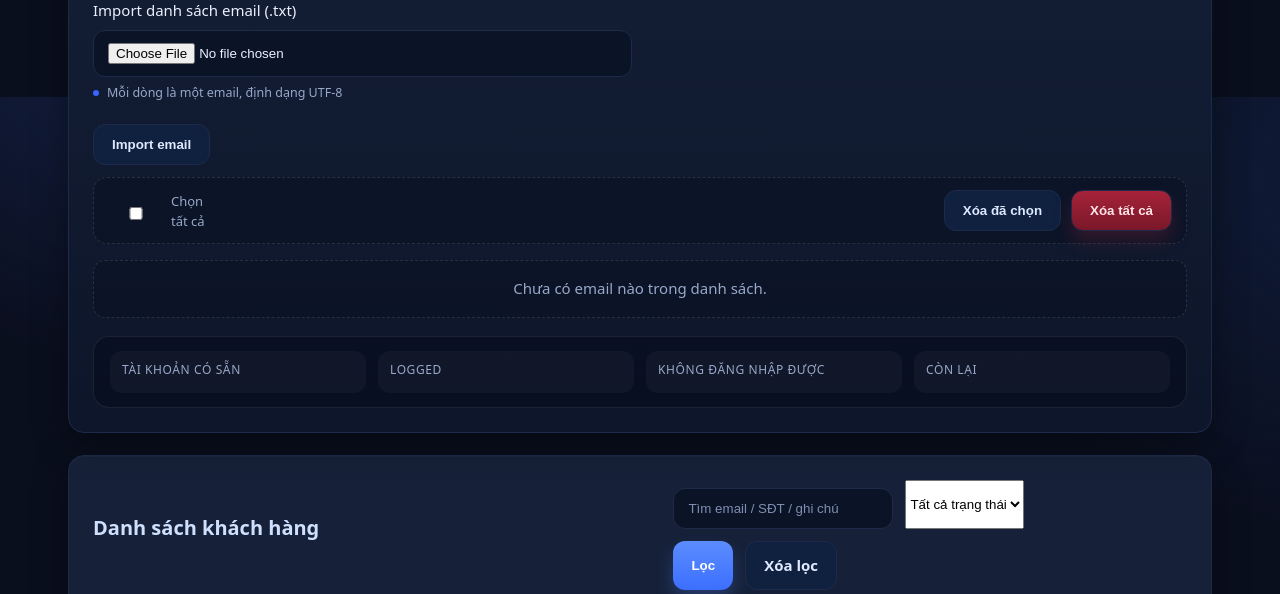
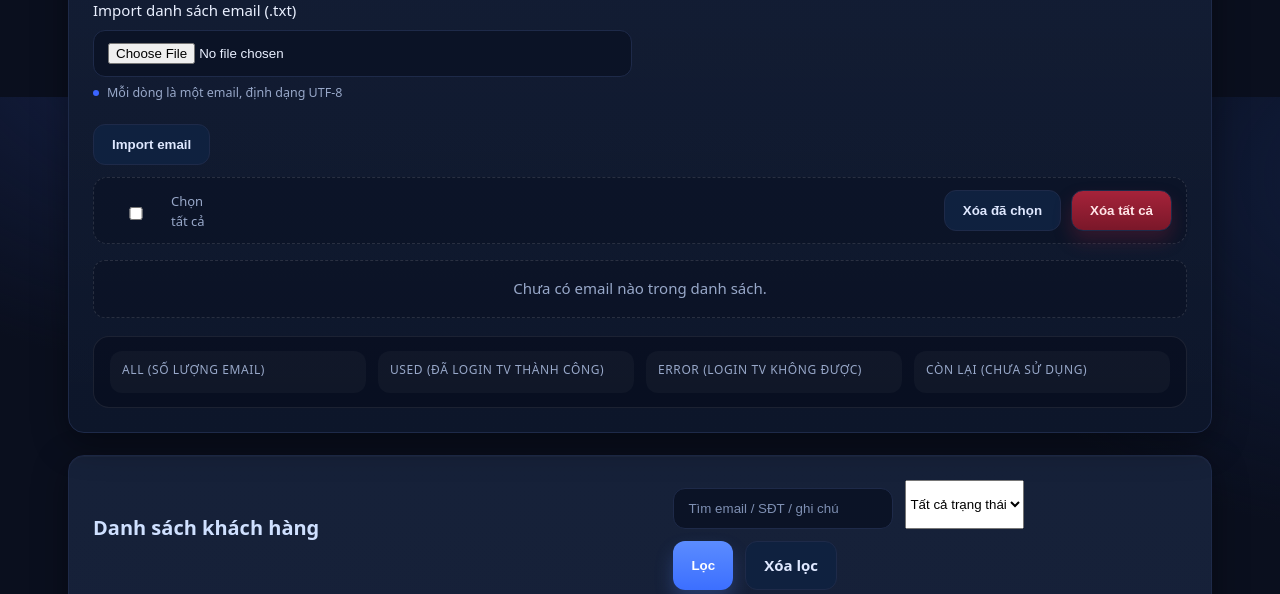
Before and after one commit to tuanminhh03/Get_code_and_family_netflix, a Flask app: template templates/admin.html in a window 1280 px wide, after a click that opens the changed part. Shown: the part 1503-2097 px from the top of the page. Run offline with Flask 3, Linux system fonts and the light colour scheme; the template is opened without the code that fills it: values that come from a table or form of the project are taken from there, others are empty; the visitor is signed in with stand-in values (Sample User, id 1).

Commit message:
Update TV login email summary labels

```diff
--- a/templates/admin.html
+++ b/templates/admin.html
@@ -247,19 +247,19 @@
           </div>
           <div class="tv-email-summary">
             <div class="tv-email-summary-item">
-              <span class="tv-email-summary-label">Tài khoản có sẵn</span>
+              <span class="tv-email-summary-label">All (số lượng email)</span>
               <strong class="tv-email-summary-value">{{ tv_email_summary.total }}</strong>
             </div>
             <div class="tv-email-summary-item">
-              <span class="tv-email-summary-label">Logged</span>
+              <span class="tv-email-summary-label">Used (đã login TV thành công)</span>
               <strong class="tv-email-summary-value">{{ tv_email_summary.logged }}</strong>
             </div>
             <div class="tv-email-summary-item">
-              <span class="tv-email-summary-label">Không đăng nhập được</span>
+              <span class="tv-email-summary-label">Error (login TV không được)</span>
               <strong class="tv-email-summary-value">{{ tv_email_summary.failed }}</strong>
             </div>
             <div class="tv-email-summary-item">
-              <span class="tv-email-summary-label">Còn lại</span>
+              <span class="tv-email-summary-label">Còn lại (chưa sử dụng)</span>
               <strong class="tv-email-summary-value">{{ tv_email_summary.remaining }}</strong>
             </div>
           </div>
```
